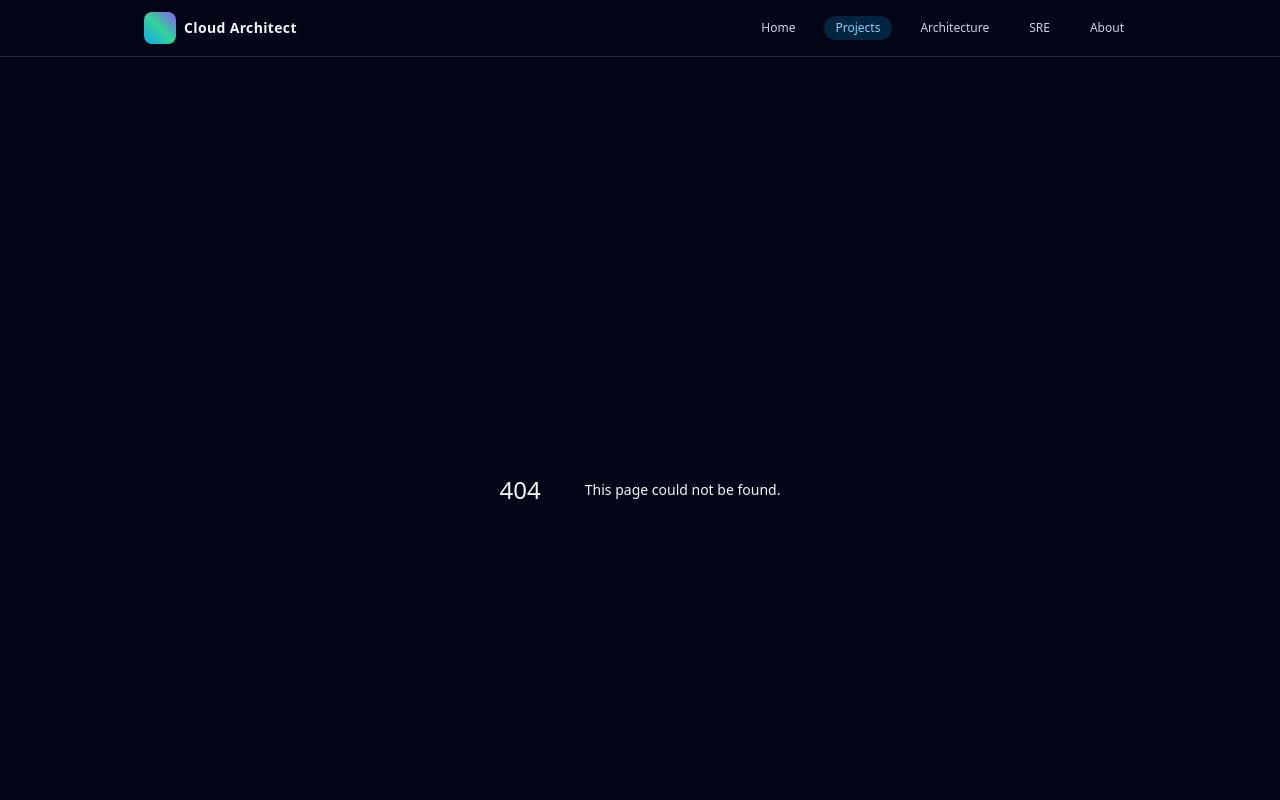
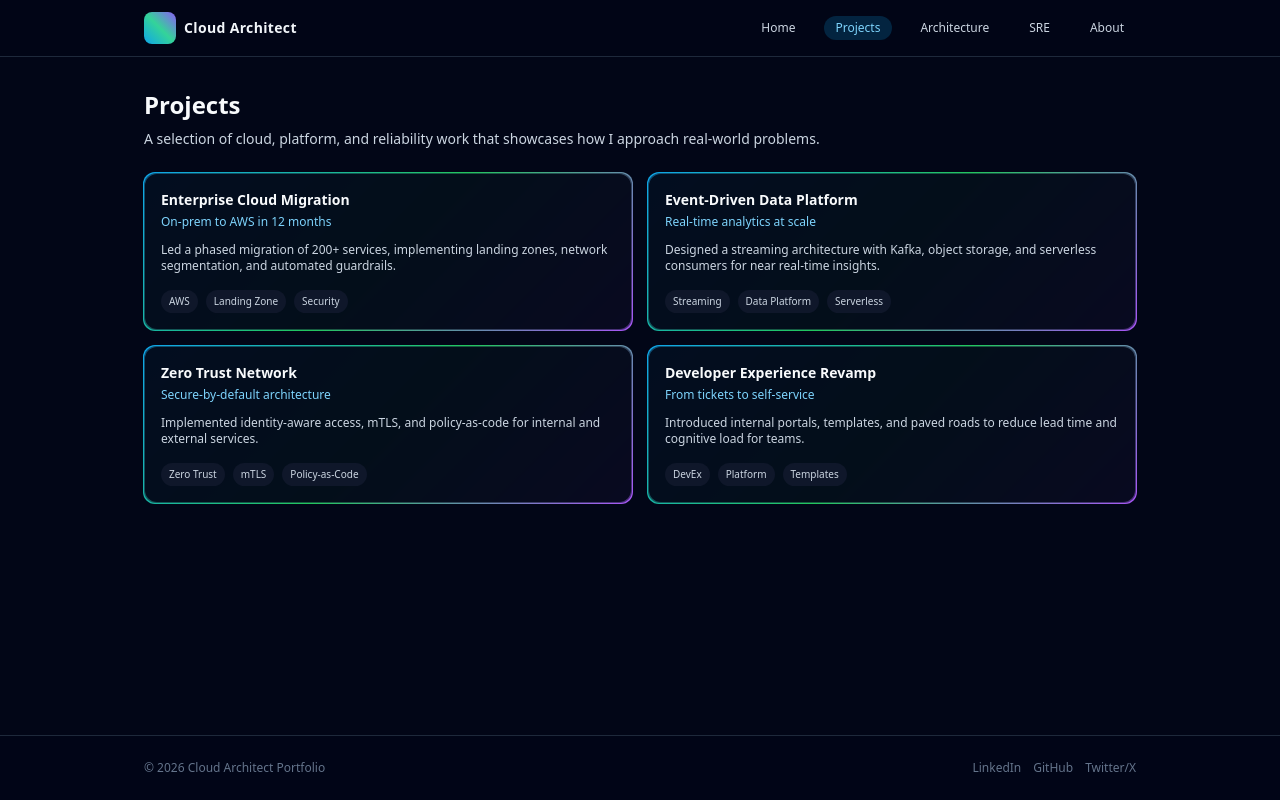
Before and after one commit to SolutionsByAbhi/cloud-architect-portfolio, a Next.js app: page /projects in a window 1280 px wide. Before the commit this address had no page. Shown: the top 800 px of the page. Built offline with nearby package versions, Linux system fonts and the light colour scheme.

Commit message:
Create page.tsx

```diff
--- /dev/null
+++ b/app/projects/page.tsx
@@ -0,0 +1,51 @@
+import ProjectCard from "@/components/ProjectCard";
+
+const projects = [
+  {
+    title: "Enterprise Cloud Migration",
+    subtitle: "On-prem to AWS in 12 months",
+    description:
+      "Led a phased migration of 200+ services, implementing landing zones, network segmentation, and automated guardrails.",
+    tags: ["AWS", "Landing Zone", "Security"]
+  },
+  {
+    title: "Event-Driven Data Platform",
+    subtitle: "Real-time analytics at scale",
+    description:
+      "Designed a streaming architecture with Kafka, object storage, and serverless consumers for near real-time insights.",
+    tags: ["Streaming", "Data Platform", "Serverless"]
+  },
+  {
+    title: "Zero Trust Network",
+    subtitle: "Secure-by-default architecture",
+    description:
+      "Implemented identity-aware access, mTLS, and policy-as-code for internal and external services.",
+    tags: ["Zero Trust", "mTLS", "Policy-as-Code"]
+  },
+  {
+    title: "Developer Experience Revamp",
+    subtitle: "From tickets to self-service",
+    description:
+      "Introduced internal portals, templates, and paved roads to reduce lead time and cognitive load for teams.",
+    tags: ["DevEx", "Platform", "Templates"]
+  }
+];
+
+export default function ProjectsPage() {
+  return (
+    <section className="space-y-6">
+      <div>
+        <h1 className="text-2xl font-semibold text-slate-50">Projects</h1>
+        <p className="mt-2 text-sm text-slate-300">
+          A selection of cloud, platform, and reliability work that showcases
+          how I approach real-world problems.
+        </p>
+      </div>
+      <div className="grid gap-4 md:grid-cols-2">
+        {projects.map(p => (
+          <ProjectCard key={p.title} {...p} />
+        ))}
+      </div>
+    </section>
+  );
+}
```
